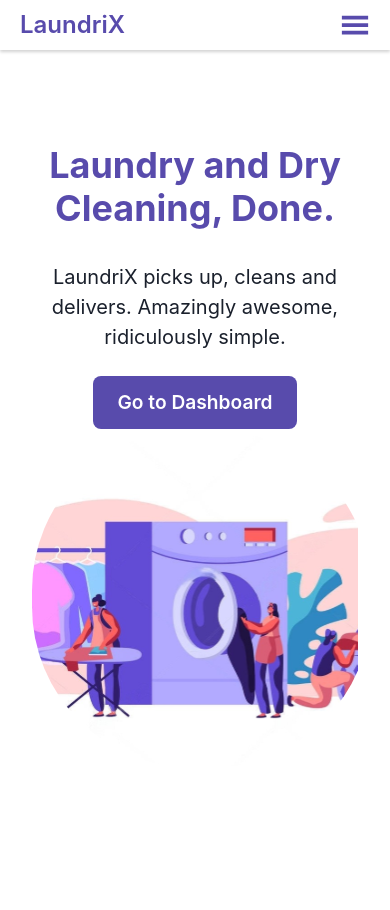
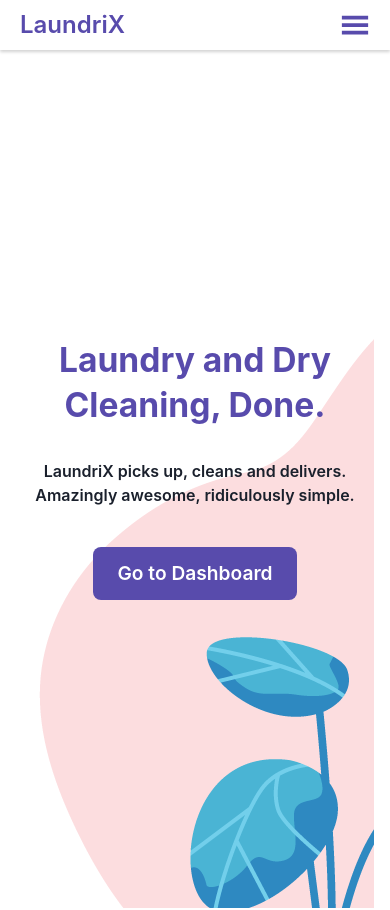
Before and after one commit to jainvedant392/LaundriX, a React (Vite) app in the folder frontend/: page / in a window 390 px wide. Shown: the top 910 px of the page. Built offline with nearby package versions, Linux system fonts and the light colour scheme.

Commit message:
Made Landing Page Hero Section responsive

```diff
--- a/frontend/src/components/Home/Hero.jsx
+++ b/frontend/src/components/Home/Hero.jsx
@@ -1,8 +1,16 @@
+import {
+  Box,
+  Flex,
+  Heading,
+  Image,
+  Text,
+  chakra,
+  useToast,
+} from '@chakra-ui/react';
+import { motion } from 'framer-motion';
 import React from 'react';
-import { motion } from 'framer-motion';
-import { Text, Heading, Box, Flex, chakra, useToast } from '@chakra-ui/react';
 import { useNavigate } from 'react-router-dom';
-import Landing from '../../../public/assets/LandingImg.svg';
+import Landing from '../../../public/assets/laundry_hero.png';
 import useAuthStore from '../Store/AuthStore';
 
 const LandingButton = chakra('button', {
@@ -26,7 +34,6 @@
 });
 
 const AnimatedBox = motion.div;
-const AnimatedImage = motion.img;
 
 function Hero() {
   const navigate = useNavigate();
@@ -42,17 +49,16 @@
     transition: { duration: 0.9, ease: 'easeInOut' },
   };
 
-  const imageVariant = {
-    initial: { opacity: 0, scale: 0.9 },
-    animate: { opacity: 1, scale: 1 },
-    transition: { duration: 0.9, ease: 'anticipate' },
-  };
-
   return (
     <Flex
+      w={{ base: '100%', xl: '' }}
+      h={{ base: '100%', xl: '' }}
+      bgImage={{ base: "url('public/assets/laundry_hero.png')", xl: '' }}
+      bgPosition=""
+      bgRepeat="no-repeat"
       alignItems="center"
-      justifyContent="space-around"
-      mt="5rem"
+      justifyContent="center"
+      gap={{ base: '2.1rem', xl: '2rem', '2xl': '8rem' }}
       direction={{ base: 'column', lg: 'row' }}
       px="1rem"
       mx="1rem"
@@ -71,10 +77,21 @@
           justifyContent="center"
           order={{ base: '1', md: '0' }}
         >
-          <Heading color="lxPurple" mb="2rem" textAlign="center" size="2xl">
+          <Heading
+            color="lxPurple"
+            mb="2rem"
+            textAlign="center"
+            fontSize={{ base: '2.1rem', sm: '2.5rem', '2xl': '3.2rem' }}
+          >
             Laundry and Dry Cleaning, Done.
           </Heading>
-          <Text fontSize="xl" textAlign="center" mb="1rem">
+          <Text
+            fontWeight={600}
+            fontSize={{ base: '1rem', sm: '1.2rem', '2xl': '1.3rem' }}
+            textAlign="center"
+            w={{ base: '20rem', sm: '25rem', md: '28rem', '2xl': '35rem' }}
+            mb="2rem"
+          >
             LaundriX picks up, cleans and delivers. Amazingly awesome,
             ridiculously simple.
           </Text>
@@ -122,10 +139,18 @@
         </Box>
       </AnimatedBox>
       <Box>
-        <AnimatedImage
+        <Image
           src={Landing}
-          alt="Landing Image"
-          variants={imageVariant}
+          height={{
+            base: '0',
+            xl: '530px',
+            '2xl': '600px',
+          }}
+          width={{
+            base: '0',
+            xl: '700px',
+            '2xl': '850px',
+          }}
         />
       </Box>
     </Flex>
--- a/frontend/src/components/Home/index.jsx
+++ b/frontend/src/components/Home/index.jsx
@@ -8,9 +8,9 @@
 function Main() {
   return (
     <Box pt="4rem">
-      <Box height="100vh">
+      <Center height="100vh">
         <Hero />
-      </Box>
+      </Center>
       <Box height="100vh">
         <ServiceCard />
       </Box>
--- a/frontend/src/pages/LandingPage/index.jsx
+++ b/frontend/src/pages/LandingPage/index.jsx
@@ -11,7 +11,6 @@
         <title>LaundriX</title>
         <meta name="description" content="" />
       </Helmet>
-
       <Navbar />
       <Home />
     </>
```
Also changed, not shown: frontend/public/assets/laundry_hero.png (added).
